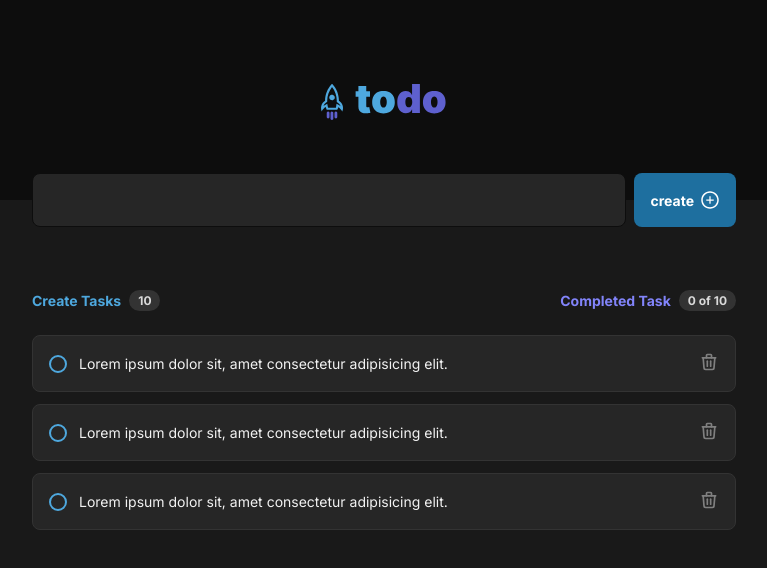
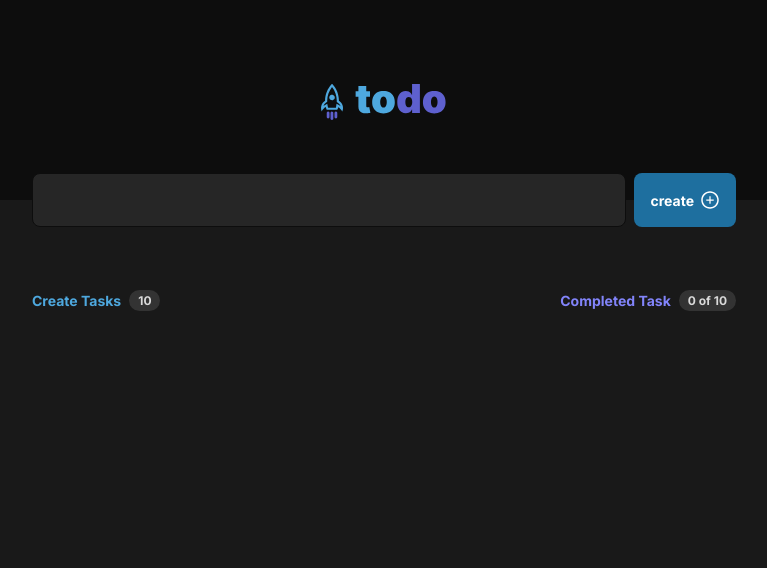
Before and after one commit to ronymia/Todo-app-by-ReactJS, a React (Create React App) app: page / in a window 1280 px wide. Shown: the top 568 px of the page, without its empty margins (256-1023 px from the left). Built offline with nearby package versions, Linux system fonts and the light colour scheme; the HTML template or start-up script is replaced by a standard one.

Commit message:
display show task

```diff
--- a/src/App.js
+++ b/src/App.js
@@ -7,7 +7,7 @@ function App() {
 
   const HandleAddToTask = (task) => {
     const singleTask = {
-      id: (new Date()).getTime(),
+      id: new Date().getTime(),
       task: task,
       isCompleted: false
     };
@@ -18,7 +18,7 @@ function App() {
   return (
     <>
       <Header HandleAddToTask={HandleAddToTask} />
-      <TaskList />
+      <TaskList taskList={taskList} />
     </>
   );
 }
--- a/src/components/SingleTask/SingleTask.js
+++ b/src/components/SingleTask/SingleTask.js
@@ -2,7 +2,9 @@ import React from 'react';
 import { TbTrash } from 'react-icons/tb';
 import './SingleTask.css';
 
-const SingleTask = () => {
+const SingleTask = ({ singleTask }) => {
+    const { task, isCompleted } = singleTask;
+
     return (
         <div className="single-task">
             {/* complete check button */}
@@ -12,7 +14,7 @@ const SingleTask = () => {
                 <div ></div>
             </button>
             {/* task detail  */}
-            <p className="">Lorem ipsum dolor sit, amet consectetur adipisicing elit.</p>
+            <p className="">{task}</p>
             {/* task delete button  */}
             <button type="button"
                 className="deleteButton"
--- a/src/components/TaskList/TaskList.js
+++ b/src/components/TaskList/TaskList.js
@@ -2,8 +2,7 @@ import React from 'react';
 import SingleTask from '../SingleTask/SingleTask';
 import './TaskList.css';
 
-const TaskList = () => {
-    const taskList = [1, 2, 3];
+const TaskList = ({ taskList }) => {
 
     return (
         <section className="tasks">
@@ -20,7 +19,10 @@ const TaskList = () => {
 
             <div className="list">
                 {
-                    taskList.map(singleTask => <SingleTask />)
+                    taskList.map(singleTask => <SingleTask
+                        key={singleTask.id}
+                        singleTask={singleTask}
+                    />)
                 }
             </div>
         </section>
```
